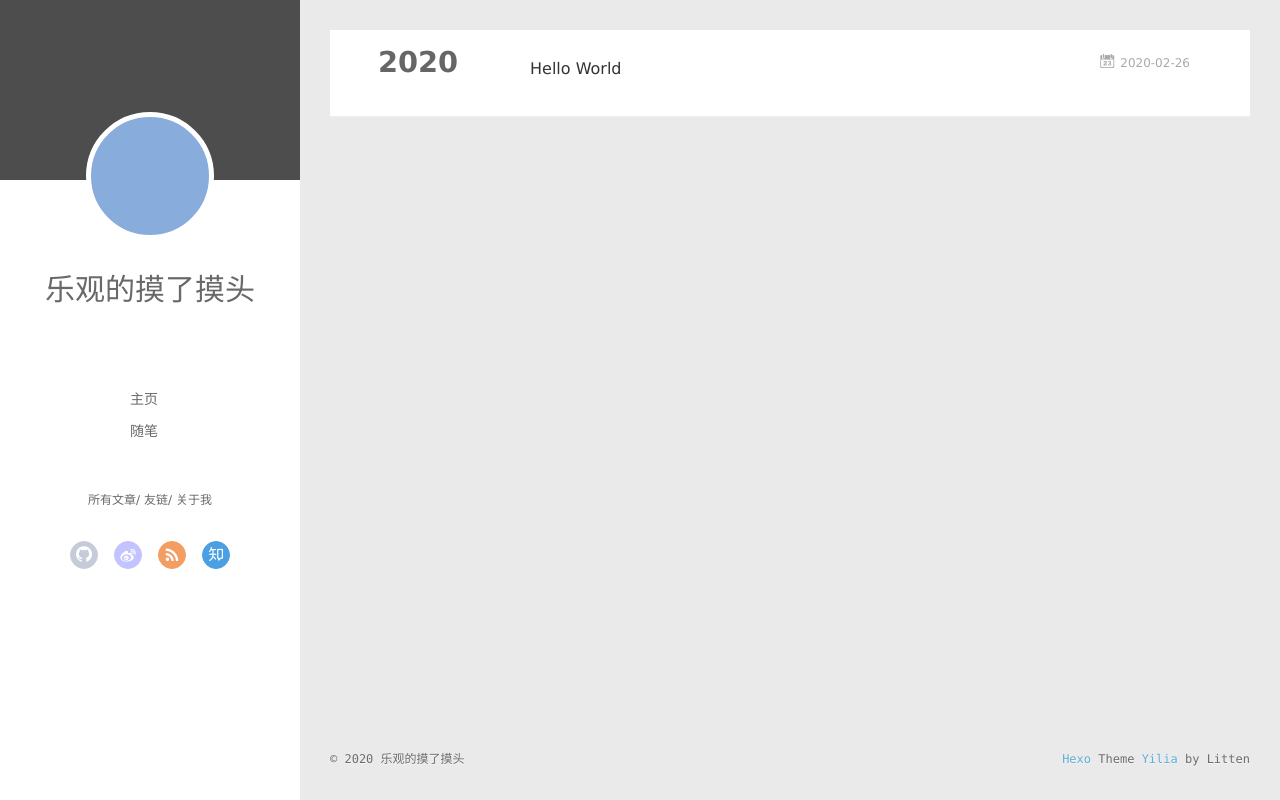
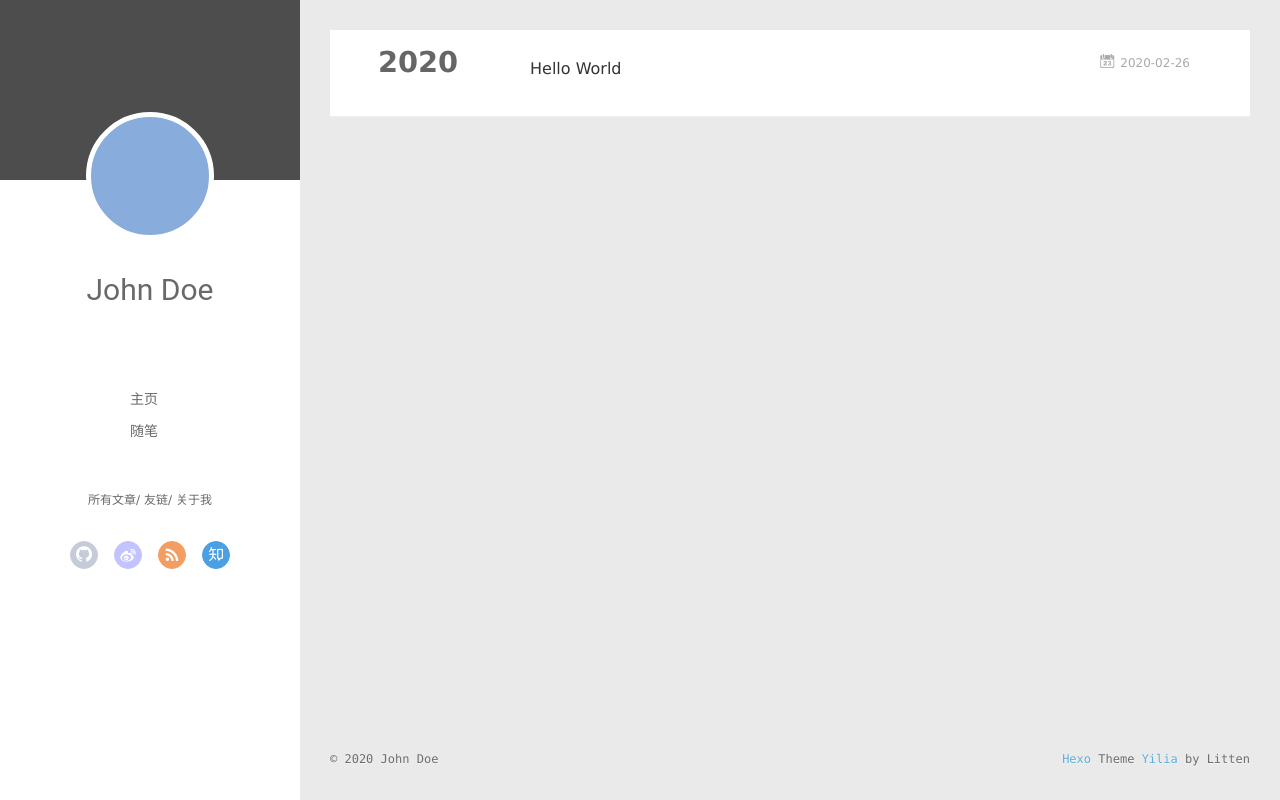
Before and after one commit to lfm666/lfm666.github.io, a plain HTML site: page archives/index.html in a window 1280 px wide. Drawn offline with Linux system fonts and the light colour scheme; no server answers.

Commit message:
Site updated: 2020-02-26 18:13:42

```diff
--- a/archives/index.html
+++ b/archives/index.html
@@ -12,8 +12,8 @@
 <meta property="og:title" content="Hexo">
 <meta property="og:url" content="http://yoursite.com/archives/index.html">
 <meta property="og:site_name" content="Hexo">
-<meta property="og:locale" content="zh_CN">
-<meta property="article:author" content="乐观的摸了摸头">
+<meta property="og:locale" content="en_US">
+<meta property="article:author" content="John Doe">
 <meta name="twitter:card" content="summary">
 
     <link rel="alternative" href="/atom.xml" title="Hexo" type="application/atom+xml">
@@ -46,7 +46,7 @@
 			<img src="" class="js-avatar">
 		</a>
 		<hgroup>
-		  <h1 class="header-author"><a href="/">乐观的摸了摸头</a></h1>
+		  <h1 class="header-author"><a href="/">John Doe</a></h1>
 		</hgroup>
 
 
@@ -104,7 +104,7 @@
 				<img src="" class="js-avatar">
 			</div>
 			<hgroup>
-			  <h1 class="header-author js-header-author">乐观的摸了摸头</h1>
+			  <h1 class="header-author js-header-author">John Doe</h1>
 			</hgroup>
 
 
@@ -202,7 +202,7 @@
   <div class="outer">
     <div id="footer-info">
     	<div class="footer-left">
-    		&copy; 2020 乐观的摸了摸头
+    		&copy; 2020 John Doe
     	</div>
       	<div class="footer-right">
       		<a href="http://hexo.io/" target="_blank">Hexo</a>  Theme <a href="https://github.com/litten/hexo-theme-yilia" target="_blank">Yilia</a> by Litten
```
Also changed, not shown: 2020/02/26/hello-world/index.html (+5 -5 lines), archives/2020/02/index.html (+5 -5 lines), archives/2020/index.html (+5 -5 lines), index.html (+5 -5 lines).
